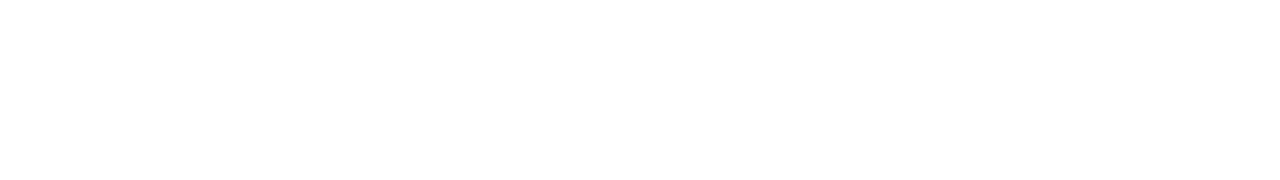
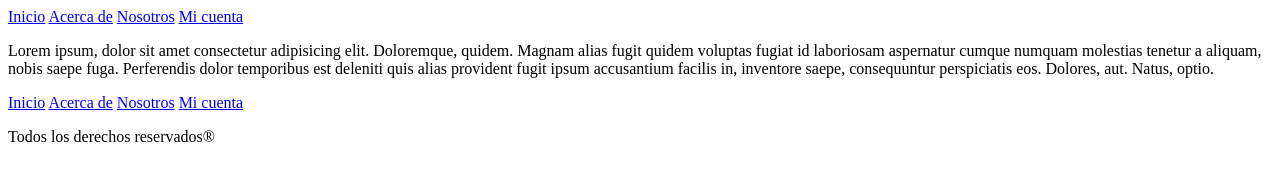
Before and after one commit to AlvaroDue/repoEjercicio, a plain HTML site: page index.html in a window 1280 px wide. Drawn offline with Linux system fonts and the light colour scheme.

Commit message:
Se inicia el maquetado

```diff
--- a/index.html
+++ b/index.html
@@ -8,6 +8,29 @@
     <link rel="stylesheet" href="assets/css/style.css">
 </head>
 <body>
+
+        <nav>
+            <a href="#">Inicio</a>
+            <a href="#">Acerca de</a>
+            <a href="#">Nosotros</a>
+            <a href="#">Mi cuenta</a>
+        </nav>
+        <section>
+           <p>
+               Lorem ipsum, dolor sit amet consectetur adipisicing elit. Doloremque, quidem. Magnam alias fugit quidem voluptas fugiat id laboriosam aspernatur cumque numquam molestias tenetur a aliquam, nobis saepe fuga. Perferendis dolor temporibus est deleniti quis alias provident fugit ipsum accusantium facilis in, inventore saepe, consequuntur perspiciatis eos. Dolores, aut. Natus, optio.
+           </p>
+        </section>
+        <aside>
+                <a href="#">Inicio</a>
+                <a href="#">Acerca de</a>
+                <a href="#">Nosotros</a>
+                <a href="#">Mi cuenta</a>
+
+        </aside>
+        <footer>
+            <p>Todos los derechos reservados®</p>
+        </footer>
+
     <script src="assets/js/main.js"></script>
 </body>
 </html>
```
